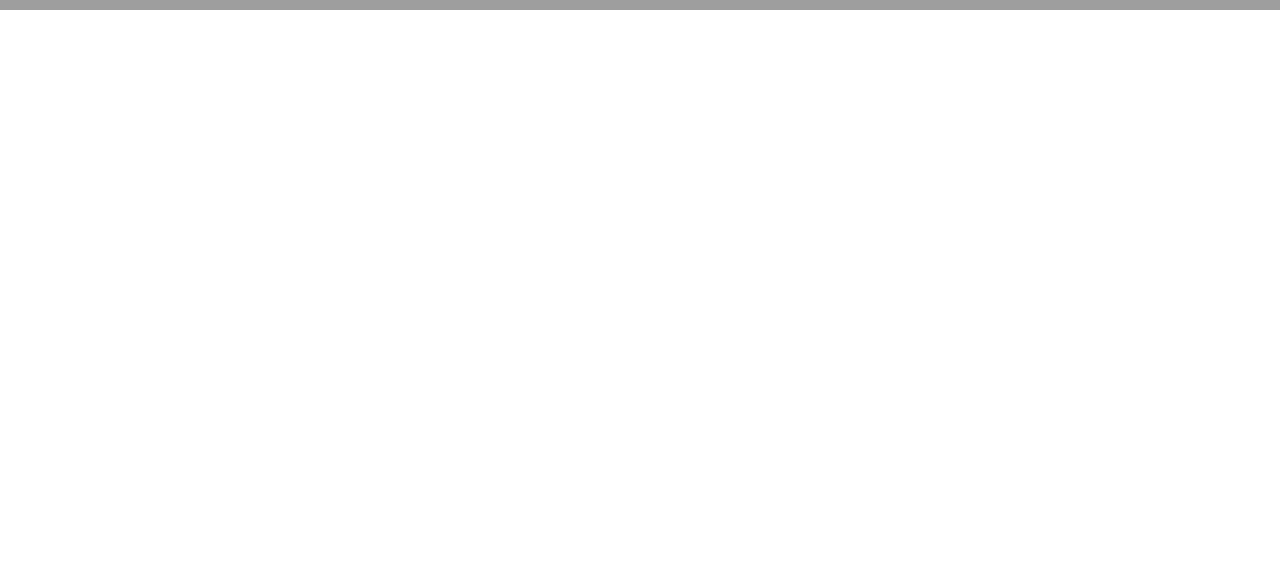
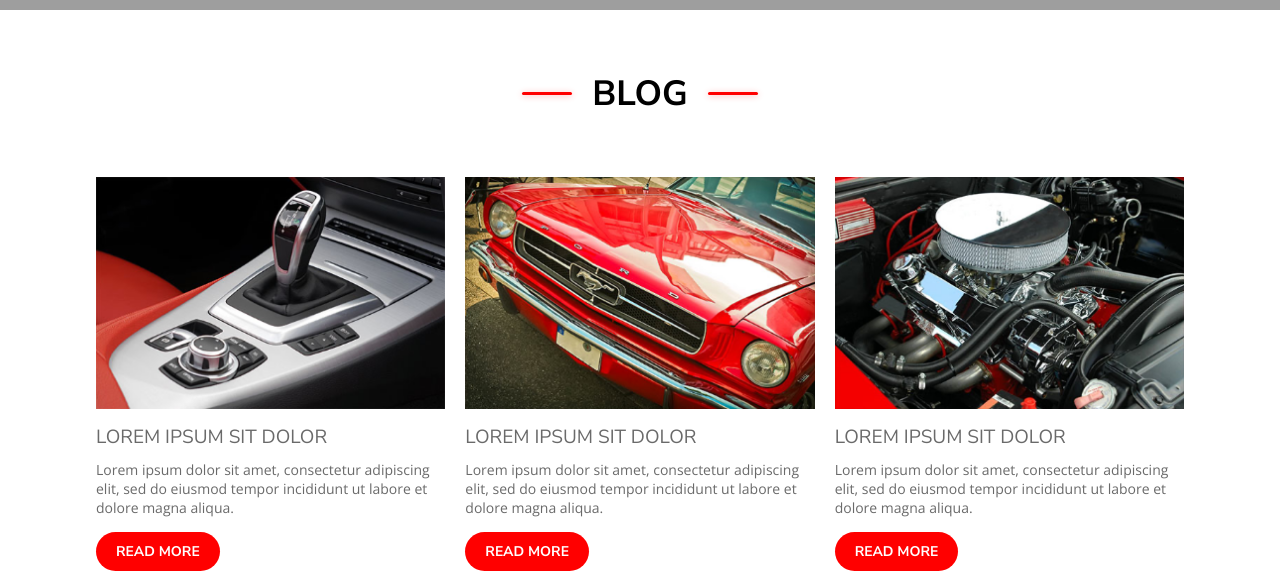
Before and after one commit to fly-k26/car-sharing-26, a plain HTML site: page index.html in a window 1280 px wide. Shown: the part 690-1261 px from the top of the page. Before the commit the page ends 800 px from the top, so only its background shows below. Drawn offline with nearby package versions, Linux system fonts and the light colour scheme; grey boxes are pictures that could not be loaded.

Commit message:
add blog section

```diff
--- a/css/style.css
+++ b/css/style.css
@@ -91,3 +91,62 @@ body {
     background-color: var(--primary-color);
     color: var(--white-color);
 }
+
+/* BLOG */
+.section-header {
+    display: flex;
+    justify-content: center;
+    align-items: center;
+    gap: 20px;
+    margin: 60px 0;
+}
+.section-header .line {
+    width: 50px;
+    height: 3px;
+    background: var(--primary-color);
+    box-shadow: 0px 1px 6px #FF00004D;
+    border-radius: 8px;
+}
+.section-title {
+    text-align: left;
+    font: normal normal bold 35px/47px Nunito Sans;
+    letter-spacing: 0px;
+    color: #000000;
+    opacity: 1;
+    text-transform: uppercase;
+}
+
+.blog__grid {
+    display: flex;
+    gap: 20px;
+}
+
+.blog__card {
+    width: 33%;
+}
+
+.blog__card img {
+    width: 100%;
+    display: block;
+    margin-bottom: 15px;
+}
+
+.blog__card h3 {
+    font: normal normal normal 19px/26px Nunito Sans;
+    color: #6A6A6A;
+    margin: 15px 0 10px;
+}
+
+.blog__card p {
+    font: normal normal 300 14px/19px Open Sans;
+    color: #6A6A6A;
+    margin-bottom: 15px;
+}
+
+.blog__card .btn {
+    padding: 10px 20px;
+    font: normal normal bold 14px/19px Nunito Sans;
+    border-radius: 40px;
+}
+
+/* SERVICE */
--- a/index.html
+++ b/index.html
@@ -2,7 +2,7 @@
 <html lang="en">
 <head>
     <meta charset="UTF-8">
-    <title>car sharing</title>
+    <title>Car sharing</title>
     <link rel="preconnect" href="https://fonts.googleapis.com">
     <link rel="preconnect" href="https://fonts.gstatic.com" crossorigin>
     <link href="https://fonts.googleapis.com/css2?family=Nunito+Sans:ital,opsz,wght@0,6..12,200..1000;1,6..12,200..1000&family=Open+Sans:ital,wght@0,300..800;1,300..800&display=swap" rel="stylesheet">
@@ -11,12 +11,15 @@
     <link rel="stylesheet" href="css/style.css">
 </head>
 <body>
+<!-- HEADER -->
 <div class="header__wrapper">
     <header class="header container">
+        <!-- Header logo -->
         <div class="header__logo">
             <img class="header__logo__img" src="images/logo_footer.svg" alt="">
             <span class="primary">CAR</span> SHARING
-            </div> <!-- e: header__logo -->
+        </div>
+        <!--Header nav -->
         <nav class="header__nav">
             <ul class="header__nav__list">
                 <li class="header__nav__list--item">Home</li>
@@ -24,9 +27,10 @@
                 <li class="header__nav__list--item">Service</li>
                 <li class="header__nav__list--item">Contact</li>
             </ul>
-            </nav> <!-- e: header__nav -->
-        </header> <!-- e: header -->
+        </nav>
+    </header>
 </div>
+<!-- Overlay -->
 <div class="overlay">
     <div class="banner ">
         <h1>Car sharing</h1>
@@ -37,5 +41,41 @@
         </div>
     </div>
 </div>
+<!-- BLOG -->
+<section class="blog container">
+
+    <div class="section-header">
+        <span class="line"></span>
+        <h2 class="section-title">Blog</h2>
+        <span class="line"></span>
+    </div>
+
+    <div class="blog__grid">
+
+        <div class="blog__card">
+            <img src="images/photo1.png" alt="">
+            <h3>LOREM IPSUM SIT DOLOR</h3>
+            <p>Lorem ipsum dolor sit amet, consectetur adipiscing elit, sed do eiusmod tempor incididunt ut labore et dolore magna aliqua.</p>
+            <button class="btn btn-primary">Read more</button>
+        </div>
+
+        <div class="blog__card">
+            <img src="images/photo2.png" alt="">
+            <h3>LOREM IPSUM SIT DOLOR</h3>
+            <p>Lorem ipsum dolor sit amet, consectetur adipiscing elit, sed do eiusmod tempor incididunt ut labore et dolore magna aliqua.</p>
+            <button class="btn btn-primary">Read more</button>
+        </div>
+
+        <div class="blog__card">
+            <img src="images/photo3.png" alt="">
+            <h3>LOREM IPSUM SIT DOLOR</h3>
+            <p>Lorem ipsum dolor sit amet, consectetur adipiscing elit, sed do eiusmod tempor incididunt ut labore et dolore magna aliqua.</p>
+            <button class="btn btn-primary">Read more</button>
+        </div>
+
+    </div>
+</section>
+
+
 </body>
 </html>
```
Lines whose indentation alone changed are shown as unchanged.
